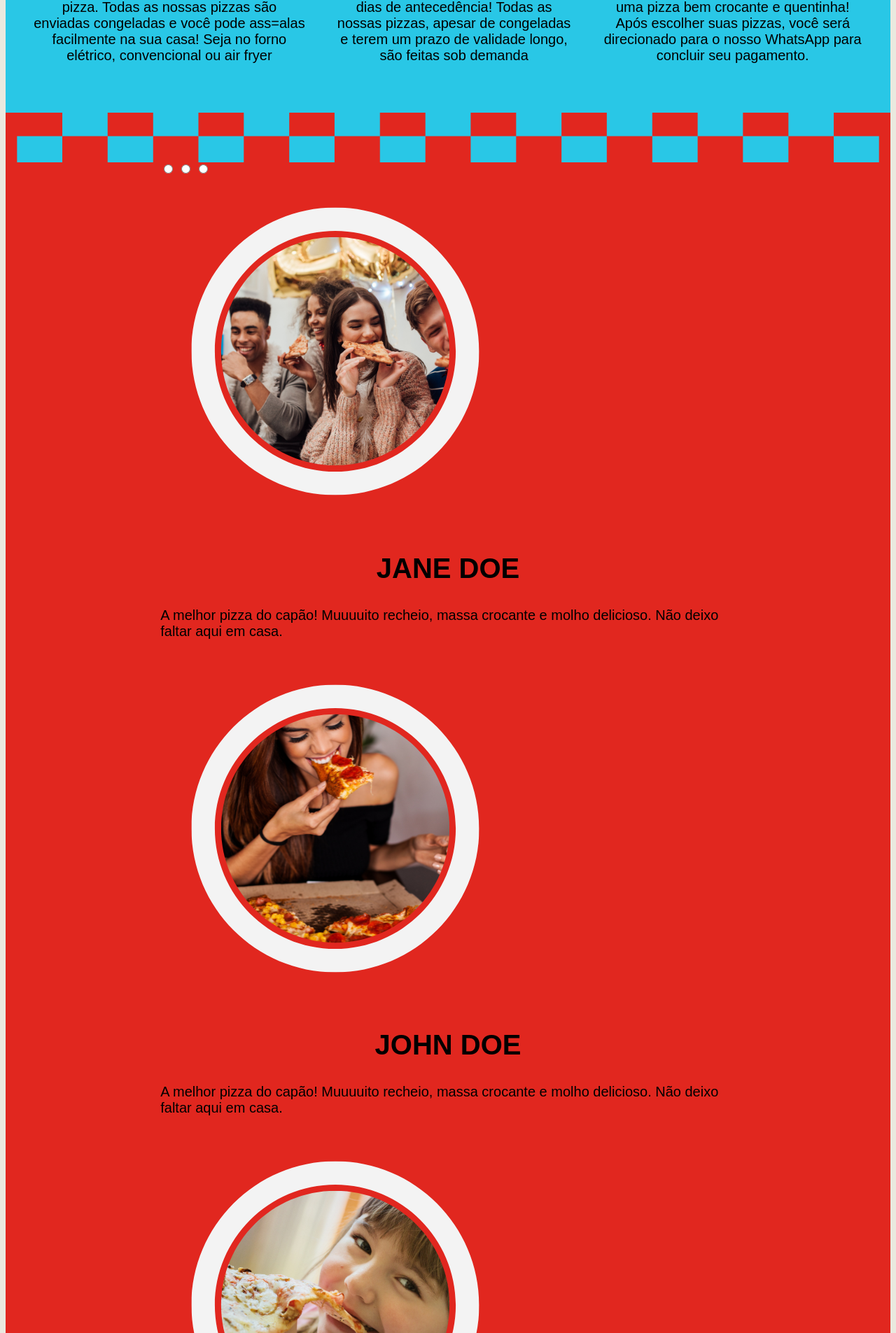
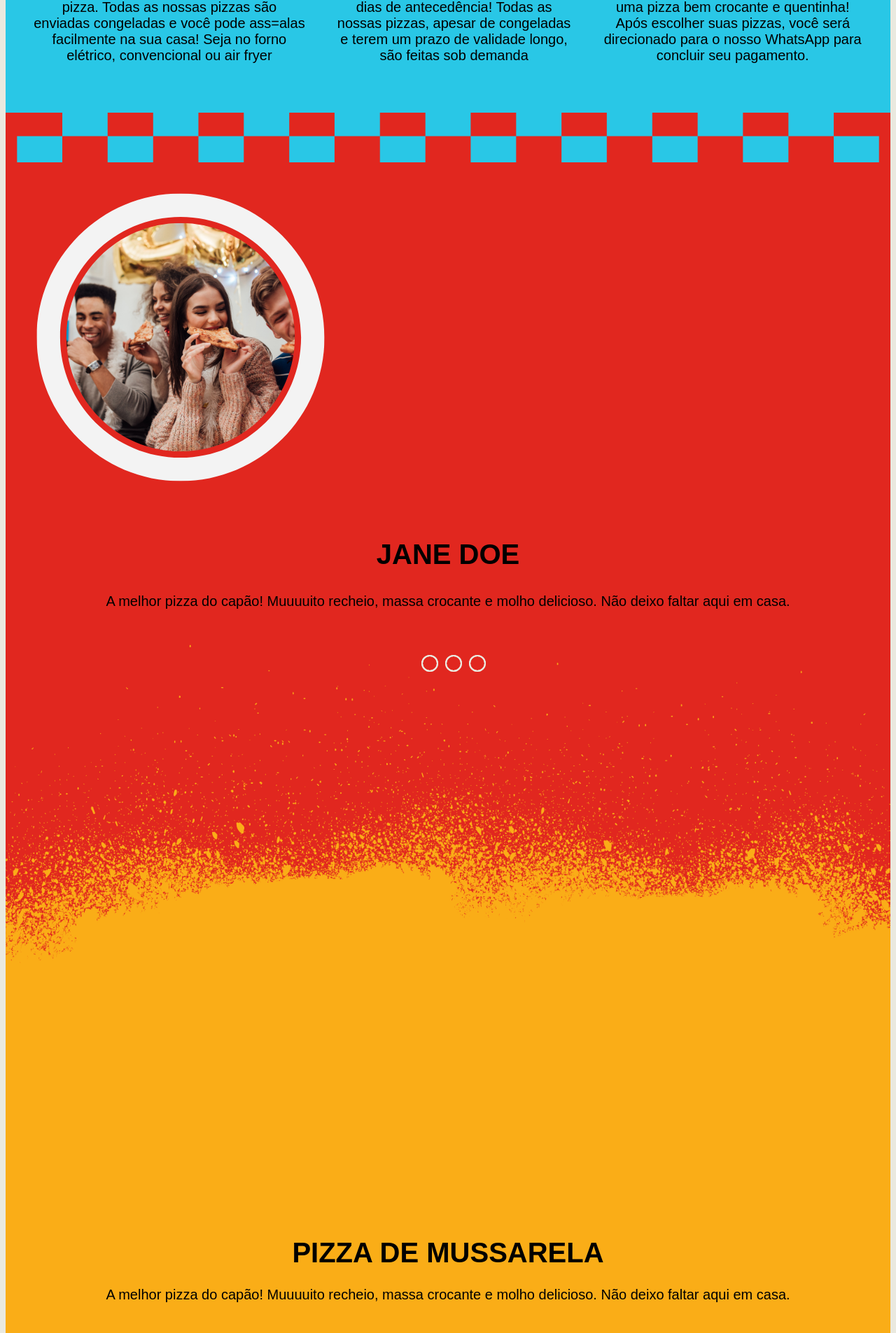
Before and after one commit to ajudantedemagico/charlespizzascongeladas, a FastAPI app: page / in a window 1280 px wide. Shown: the part 1410-3315 px from the top of the page at 70% size. Run offline with FastAPI, Linux system fonts and the light colour scheme.

Commit message:
Alteração na Home

```diff
--- a/static/home.css
+++ b/static/home.css
@@ -19,7 +19,6 @@ nav{
 }
 .apresentacao {
     background-color: #EAE9DF;
-
 }
 .separador-apresentacao {
     width: 100%;
@@ -32,7 +31,6 @@ nav{
     background-position: center bottom;
     background-color: #29C7E6;
 }
-
 .titulos {
     font-family:'Montserrat',sans-serif;
     font-size: 40px;
@@ -49,7 +47,6 @@ nav{
     align-items: center;
     flex-direction: column;
 }
-
 .textos {
     font-family:'Montserrat',sans-serif;
     font-size: 20px;
@@ -94,13 +91,12 @@ nav{
     background-position: center;
 
 }
-
-.cardapio {
+ .cardapio {
     background-color: #FAAD17;
     padding: 50px 20px;
     text-align: center;
 }
-.container-etapas {
+ .container-etapas {
     display: flex;
     justify-content: center;
 }
@@ -121,7 +117,6 @@ nav{
       flex-direction: column;
       align-items: center;
     }
-
     .etapa {
       margin: 20px 0;
       width: 100%;
@@ -136,7 +131,6 @@ nav{
     background-size: cover;
     background-position: center bottom;
     background-color: #29C7E6;
-
 }
 .entrega {
     background-color: #29C7E6;
@@ -173,20 +167,58 @@ footer{
     padding: 150px;
     position: relative;
   }
-
   .parallax-elemento {
     position: fixed;
     z-index: 10;
   }
 
-  /* AVALIACAO DOS CLIENTES - banner rotativo*/
+  /* AVALIACAO DOS CLIENTES - banner rotativo */
 
   section.avaliacoes_carrossel {
     margin: 0 auto;
-    width: 65%;
-    height: 65%;
+    width: 100%;
+    height: auto;
     padding:0;
+    overflow: hidden;
+    background-color: #E1271F;
+    justify-content: center;
   }
+   .avaliacoes_conteudo {
+    width: 400%;
+    height: auto;
+    display: flex;
+  }
+  .avaliacoes_conteudo input {
+    display: none;
+  }
+  .slide-box {
+    width: 25%;
+    height: auto;
+    position: relative;
+  }
+  .nav-manual, .nav-auto{
+    position: absolute;
+    width: 100%;
+    margin-top: 55%;
+    display: flex;
+    justify-content: center;
+  }
+  .nav-manual .manualbtn, .nav-auto div {
+    border: 2px solid #EAE9DF;
+    padding: 10px;
+    border-radius: 50%;
+    cursor: pointer;
+    justify-content: center;
+  }
+  .nav-manual .manualbtn:not(:last-child), .nav-auto div:not(:last-child){
+    margin-right: 10px;
+  }
+  .nav-manual .manualbtn :hover {
+    background-color: #EAE9DF;
+    transition: 0.2;
+  }
+
+  /* MENU - mobile */
 
   .menu{
     background-color: white;
```
